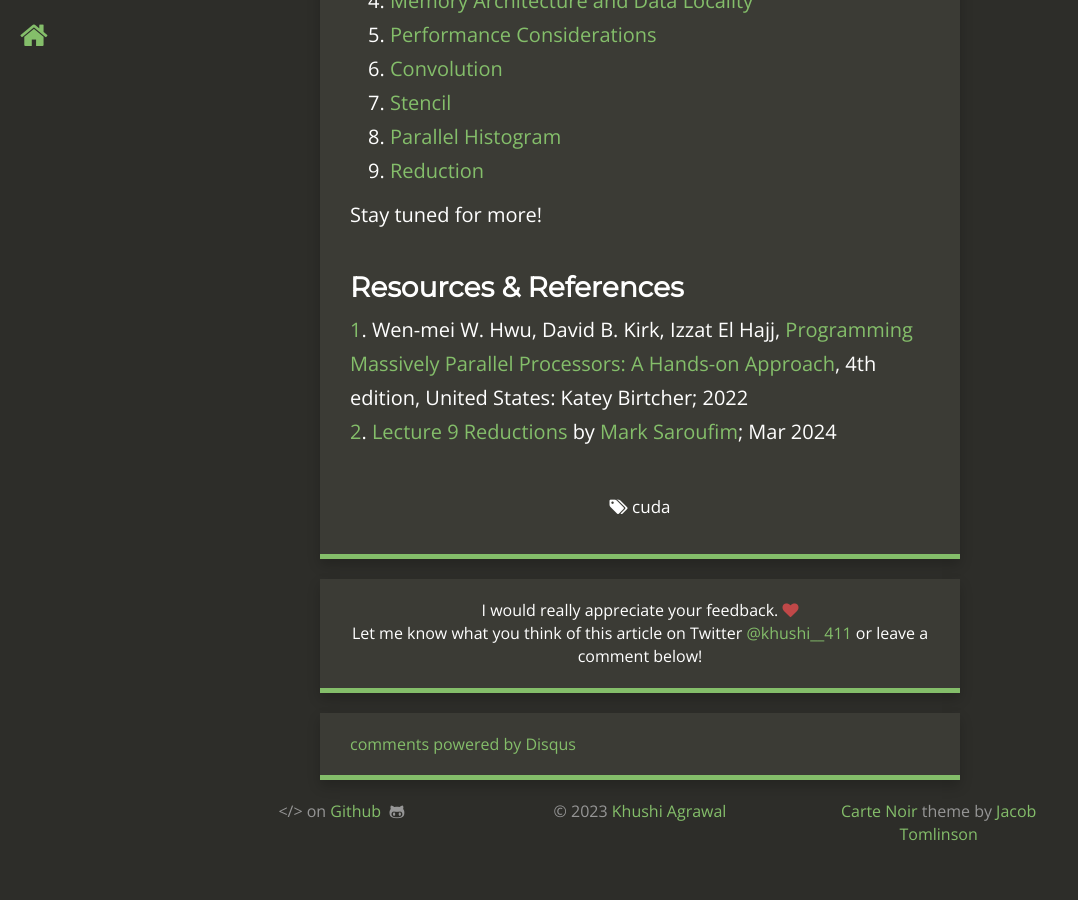
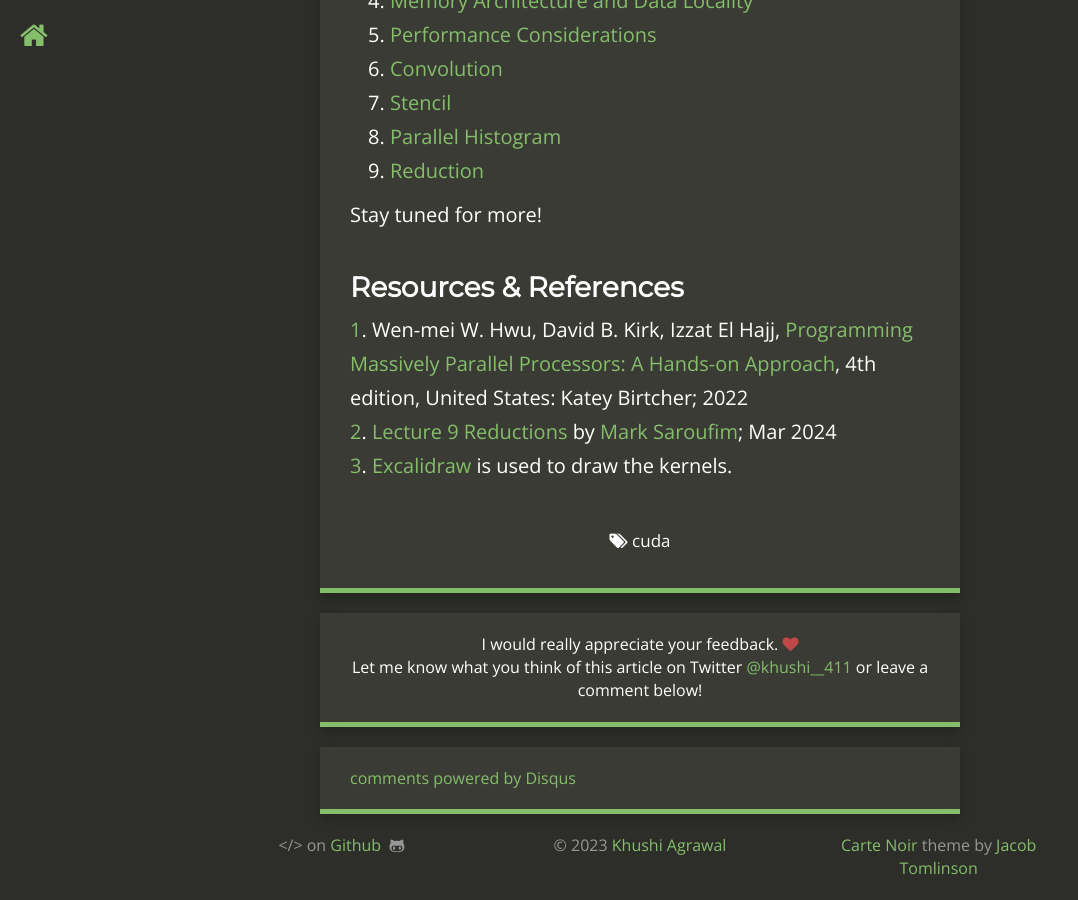
Before and after one commit to khushi-411/khushi-411.github.io, a Jekyll site: the page built from _posts/2024-09-11-reduction.md, in a window 1280 px wide and 900 px high, scrolled down 9333 px. Shown: the whole window, without its empty margins (0-1078 px from the left). Built offline with Jekyll 4.4.1, drawn with Linux system fonts in a browser that asks for light colours; nearby versions of some CDN libraries; comment, search, counter and statistics services are not loaded; before the commit the page ends 10199 px from its top, so only the background shows below that.

Commit message:
add refs

```diff
--- a/_posts/2024-09-11-reduction.md
+++ b/_posts/2024-09-11-reduction.md
@@ -235,4 +235,5 @@ Stay tuned for more!
 
 ### **Resources & References**
 <a id="link1">1</a>. Wen-mei W. Hwu, David B. Kirk, Izzat El Hajj, [Programming Massively Parallel Processors: A Hands-on Approach](https://www.amazon.in/Programming-Massively-Parallel-Processors-Hands/dp/0323912311), 4th edition, United States: Katey Birtcher; 2022 \
-<a id="link2">2</a>. [Lecture 9 Reductions](https://www.youtube.com/watch?v=09wntC6BT5o) by [Mark Saroufim](https://x.com/marksaroufim); Mar 2024
+<a id="link2">2</a>. [Lecture 9 Reductions](https://www.youtube.com/watch?v=09wntC6BT5o) by [Mark Saroufim](https://x.com/marksaroufim); Mar 2024 \
+<a id="link3">3</a>. [Excalidraw](https://excalidraw.com/) is used to draw the kernels.
```
